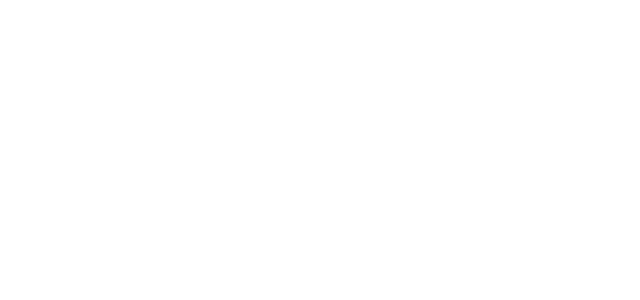
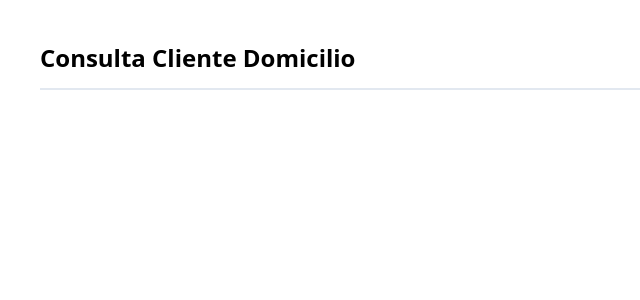
Before and after one commit to zaizo01/Kation-Project, a Vue app: page / in a window 1280 px wide. Shown: the top 300 px of the page, without its empty margins (0-640 px from the left). Built offline with nearby package versions, Linux system fonts and the light colour scheme; the HTML template or start-up script is replaced by a standard one.

Commit message:
titleComponent created

```diff
--- a/src/App.vue
+++ b/src/App.vue
@@ -1,17 +1,19 @@
 <template>
-  <div>
-
+  <div class="p-10">
+    <titleComponent />
   </div>
 </template>
 
 <script>
-import './assets/tailwind.css'
+  import './assets/tailwind.css'
+  import titleComponent from './components/titleComponent'
 
-export default {
-  name: 'app',
-  components: {
+  export default {
+    name: 'app',
+    components: {
+      titleComponent
+    }
   }
-}
 </script>
 
 <style>
--- /dev/null
+++ b/src/components/titleComponent.vue
@@ -0,0 +1,16 @@
+<template>
+    <div>
+        <h1 class="pb-3 text-2xl font-semibold border-b-2 border-gray-300 text-info">Consulta Cliente Domicilio</h1>
+    </div>
+</template>
+
+
+<script>
+export default {
+
+}
+</script>
+
+<style>
+
+</style>
```
